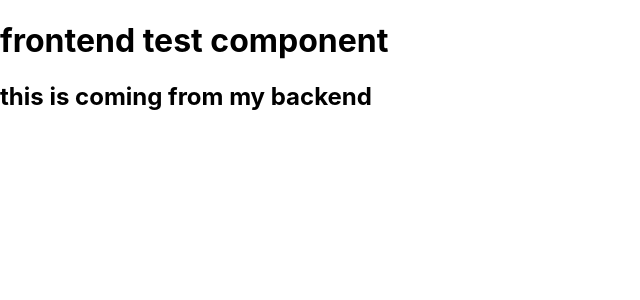
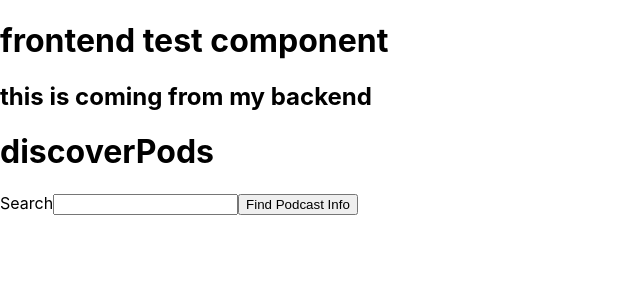
Before and after one commit to ahawkz/discover-podcasts-frontend, a React (Create React App) app: page / in a window 1280 px wide. Shown: the top 300 px of the page, without its empty margins (0-640 px from the left). Built offline with nearby package versions, Linux system fonts and the light colour scheme; no server answers.

Commit message:
search component created and search works, but API not rendering a url that has data

```diff
--- a/src/App.js
+++ b/src/App.js
@@ -1,10 +1,12 @@
 import React from 'react';
 import Test from './components/Test.js'
+import Search from './components/Search.js'
 
 function App() {
   return (
     <div className="App">
       < Test/>
+      < Search />
     </div>
   );
 }
--- /dev/null
+++ b/src/components/Search.js
@@ -0,0 +1,61 @@
+import React from 'react';
+
+class Search extends React.Component {
+  constructor(props){
+    super(props)
+    this.state = {
+      baseURL: 'https://listen-api.listennotes.com/api/v2/search?',
+      query:'q=',
+      podcastTitle: '',
+      remainderURL: '&sort_by_date=0&type=podcast&offset=0&len_min=10&len_max=60&genre_ids=68%2C82&published_before=1390190241000&published_after=0&only_in=title%2Cdescription&language=English&safe_mode=1',
+      searchURL: ''
+    }
+    this.handleChange = this.handleChange.bind(this)
+    this.handleSubmit = this.handleSubmit.bind(this)
+  }
+  handleChange(event){
+    this.setState({[event.target.id]: event.target.value})
+  }
+  handleSubmit (event) {
+    event.preventDefault()
+    this.setState({
+      searchURL: this.state.baseURL + this.state.query + this.state.podcastTitle + this.state.remainderURL
+    }, () => {
+      fetch(this.state.searchURL, {
+        headers: {
+          'X-ListenAPI-Key': '92eeeea0eefc42ec8913d237dedca5da'
+        }
+      })
+        .then(response => response.json())
+        .then(json => this.setState(
+          {
+            podcast: json,
+            podcastTitle: ''
+          }
+        ), err => console.log(err))
+    })
+  }
+  render(){
+    return(
+      <React.Fragment>
+        <h1>discoverPods</h1>
+        <form onSubmit={this.handleSubmit}>
+          <label htmlFor='podcastTitle'>Search</label>
+          <input
+            id='podcastTitle'
+            type='text'
+            value={this.state.podcastTitle}
+            onChange={this.handleChange}
+          />
+          <input
+            type="submit"
+            value="Find Podcast Info"
+          />
+        </form>
+        {this.state.searchURL}
+      </React.Fragment>
+    )
+  }
+}
+
+export default Search;
--- a/src/components/Test.js
+++ b/src/components/Test.js
@@ -24,7 +24,7 @@ class Test extends React.Component {
     return(
       <div>
         <h1>frontend test component</h1>
-        <h2> this is coming from my backend {this.state.message.message} </h2>
+        <h2>this is coming from my backend {this.state.message.message} </h2>
       </div>
     )
   }
```
Also changed, not shown: src/components/Header.js (added), src/components/MyPods.js (added).
